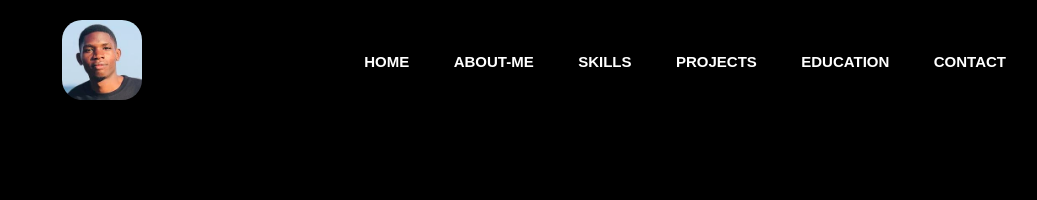
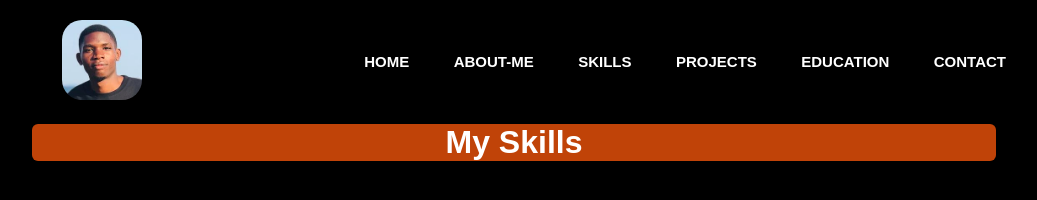
Before and after one commit to markgoli/portfolio, a plain HTML site: page myPortifolioWebsite/html-files/skills.html in a window 1280 px wide. Shown: the whole page, without its empty margins (126-1163 px from the left). Drawn offline with Linux system fonts and the light colour scheme.

```diff
--- a/myPortifolioWebsite/Assests/css-file/style-sheet.css
+++ b/myPortifolioWebsite/Assests/css-file/style-sheet.css
@@ -236,3 +236,14 @@ nav ul li a:hover::after{
 
 
 /* ------------------ skill-set-section -------- */
+
+.skill-section{
+    background-color: #c04308;
+    margin: 20px 30px;
+    border-radius: 6px;
+}
+
+.skill-section-header{
+    text-align: center;
+
+}
--- a/myPortifolioWebsite/html-files/skills.html
+++ b/myPortifolioWebsite/html-files/skills.html
@@ -25,6 +25,15 @@
                     <li><a href="contact.html">CONTACT</a></li>
                 </ul>
             </nav>
+
+            <div class="skill-section">
+                <div class="skill-section-header">
+                    <h1>My Skills</h1>
+                </div>
+                <div class="skill-section-subsec">
+
+                </div>
+            </div>
         </div>
     </div>
 
```
Also changed, not shown: myPortifolioWebsite/html-files/about.html (+1 -1 lines), myPortifolioWebsite/Assests/images/icons/docker.png (added), myPortifolioWebsite/Assests/images/icons/flutter1.png (added), myPortifolioWebsite/Assests/images/icons/icons8-bootstrap.svg (added), myPortifolioWebsite/Assests/images/icons/icons8-css3.svg (added), myPortifolioWebsite/Assests/images/icons/icons8-git.svg (added), myPortifolioWebsite/Assests/images/icons/icons8-github.gif (added), myPortifolioWebsite/Assests/images/icons/icons8-html-5.svg (added), myPortifolioWebsite/Assests/images/icons/icons8-instagram.gif (added), myPortifolioWebsite/Assests/images/icons/icons8-javascript.svg (added), myPortifolioWebsite/Assests/images/icons/icons8-linkedin-circled.gif (added), myPortifolioWebsite/Assests/images/icons/icons8-react-native.svg (added), myPortifolioWebsite/Assests/images/icons/icons8-twitter-circled.gif (added), myPortifolioWebsite/Assests/images/icons/python.jpeg (added).
